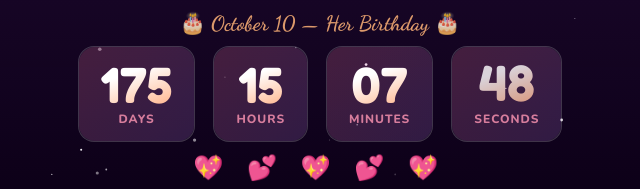
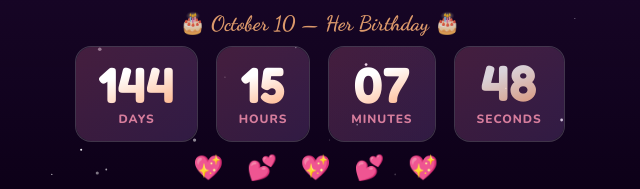
Before and after one commit to anuragmadhesia/happy-birthday, a plain HTML site: page index.html in a window 1280 px wide. Shown: the part 393-582 px from the top of the page, 320-960 px from the left. Drawn offline with nearby package versions, Linux system fonts and the light colour scheme; animation ran at ten frames a second.

Commit message:
Update birthday month in headerClock function

```diff
--- a/index.html
+++ b/index.html
@@ -1145,7 +1145,7 @@ function backToGames(){
 //  COUNTDOWN / BIRTHDAY HEADER
 // ══════════════════════════════════════════
 (function headerClock() {
-  const BDAY_MONTH = 11;
+  const BDAY_MONTH = 10;
   const BDAY_DAY   = 10;
   const header     = document.getElementById('main-header');
 
```
